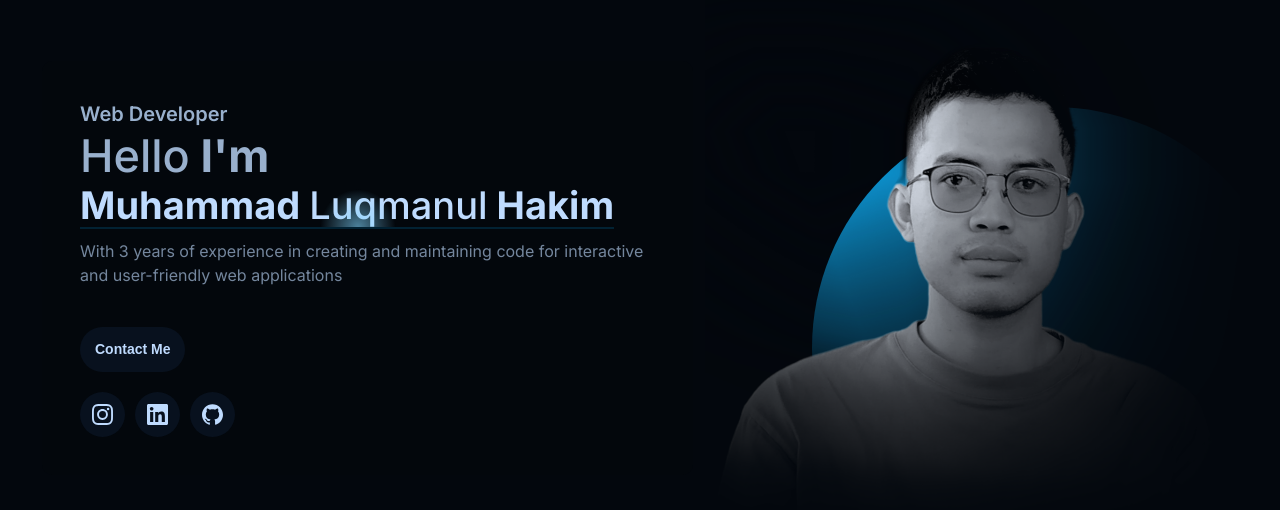
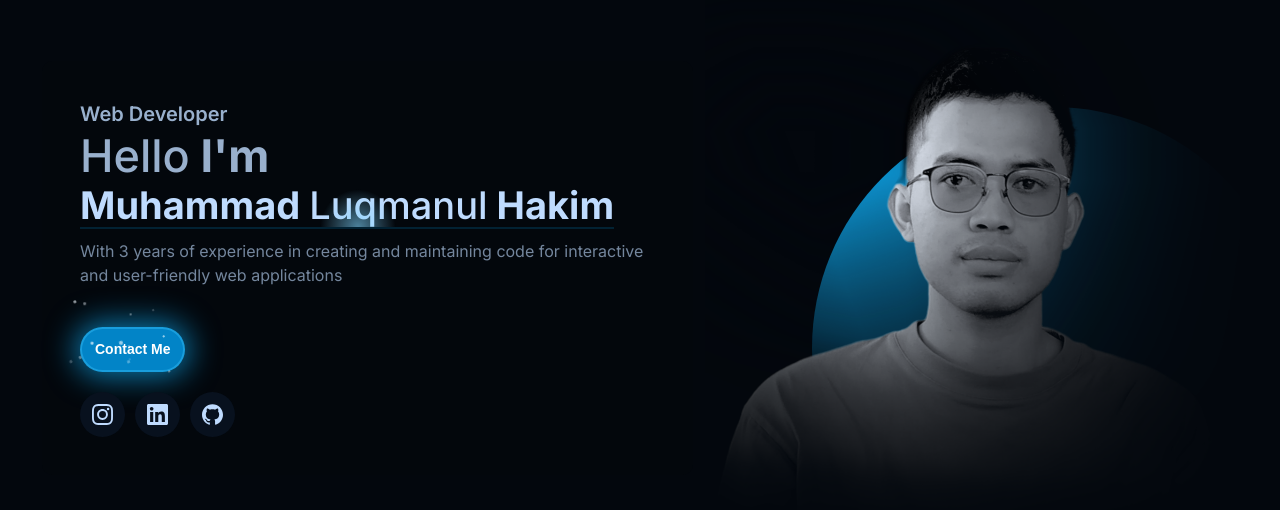
Before and after one commit to luqmanul0612/webprofile, a React (Vite) app: page / in a window 1280 px wide. Shown: the part 132-642 px from the top of the page. Built offline with nearby package versions, Linux system fonts and the light colour scheme.

Commit message:
update home

```diff
--- a/src/components/GlowButton/button.module.scss
+++ b/src/components/GlowButton/button.module.scss
@@ -57,13 +57,11 @@
   }
 
   @media (hover: none) {
-    &[data-play-on-mobile="true"] {
+    &.playAnimationOnMobile {
       @include animate-button;
     }
-    &[data-play-on-mobile="false"] {
-      &:hover {
-        @include animate-button;
-      }
+    &:hover {
+      @include animate-button;
     }
   }
 }
--- a/src/components/GlowButton/index.tsx
+++ b/src/components/GlowButton/index.tsx
@@ -71,13 +71,13 @@ const GlowButton = React.forwardRef<Partial<HTMLButtonElement>, ButtonProps>(
       <button
         {...rest}
         ref={buttonRef}
-        data-play-on-mobile={playAnimationOnMobile ? "true" : "false"}
         className={clsx(
           classNames.main,
           {
             [classNames.fullWidth]: fullWidth,
             [classNames.isIcon]: isIcon,
             [classNames.playAnimation]: playAnimation,
+            [classNames.playAnimationOnMobile]: props.playAnimationOnMobile,
           },
           className
         )}
--- a/src/pages/home/index.tsx
+++ b/src/pages/home/index.tsx
@@ -29,7 +29,9 @@ const HomePage = () => {
               </p>
             </div>
             <div className={classNames.buttonWrapper}>
-              <GlowButton particles={15}>Contact Me</GlowButton>
+              <GlowButton particles={15} playAnimationOnMobile>
+                Contact Me
+              </GlowButton>
               <div className={classNames.medsosContent}>
                 <GlowButton isIcon particles={10}>
                   <Instagram className={classNames.medsos} />
@@ -46,7 +48,7 @@ const HomePage = () => {
         </div>
         <div className={classNames.imageWrapper}>
           <img src={meBlack} className={classNames.image} />
-          <div className={classNames.circle}/>
+          <div className={classNames.circle} />
         </div>
       </div>
     </div>
```
